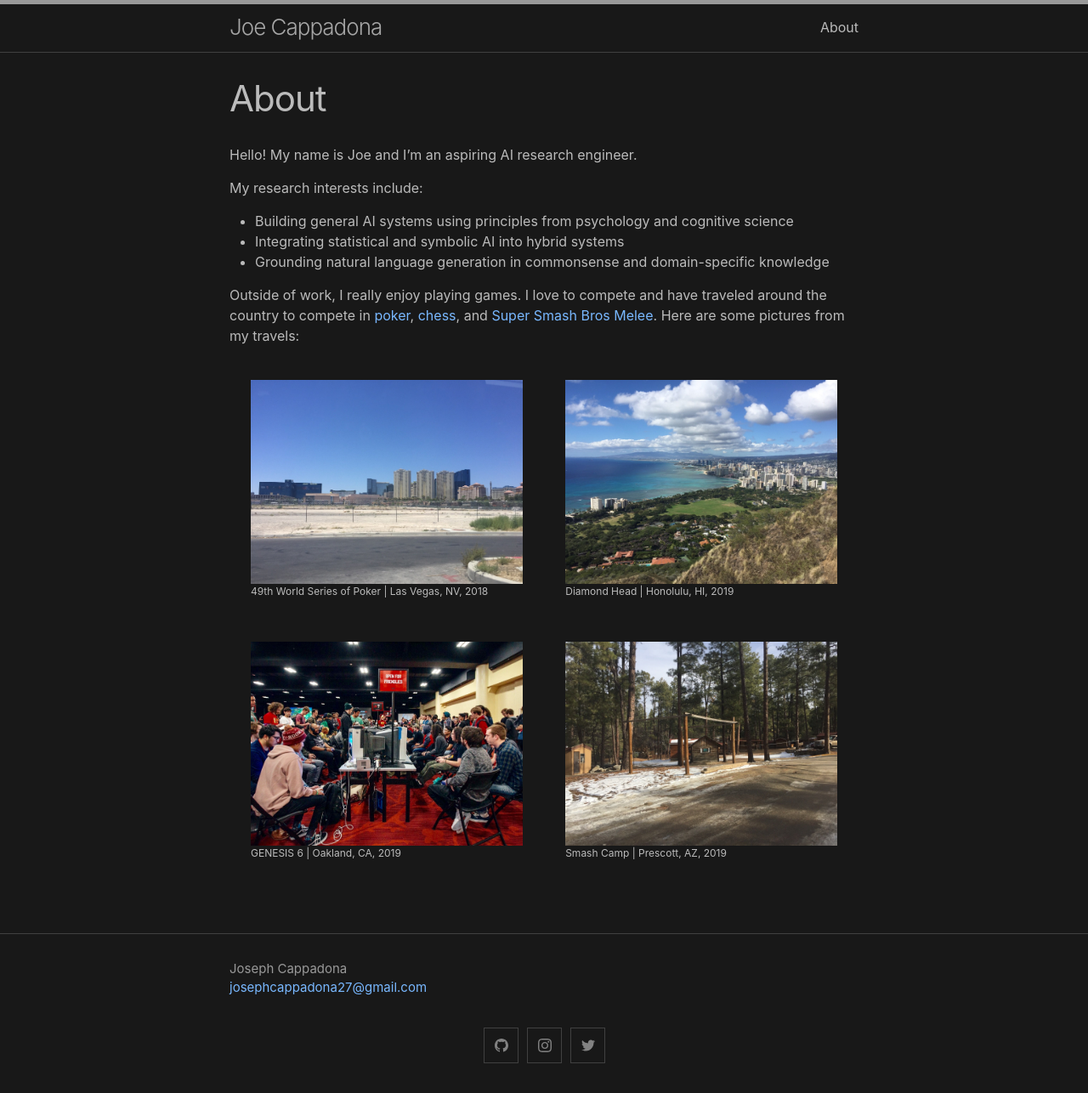
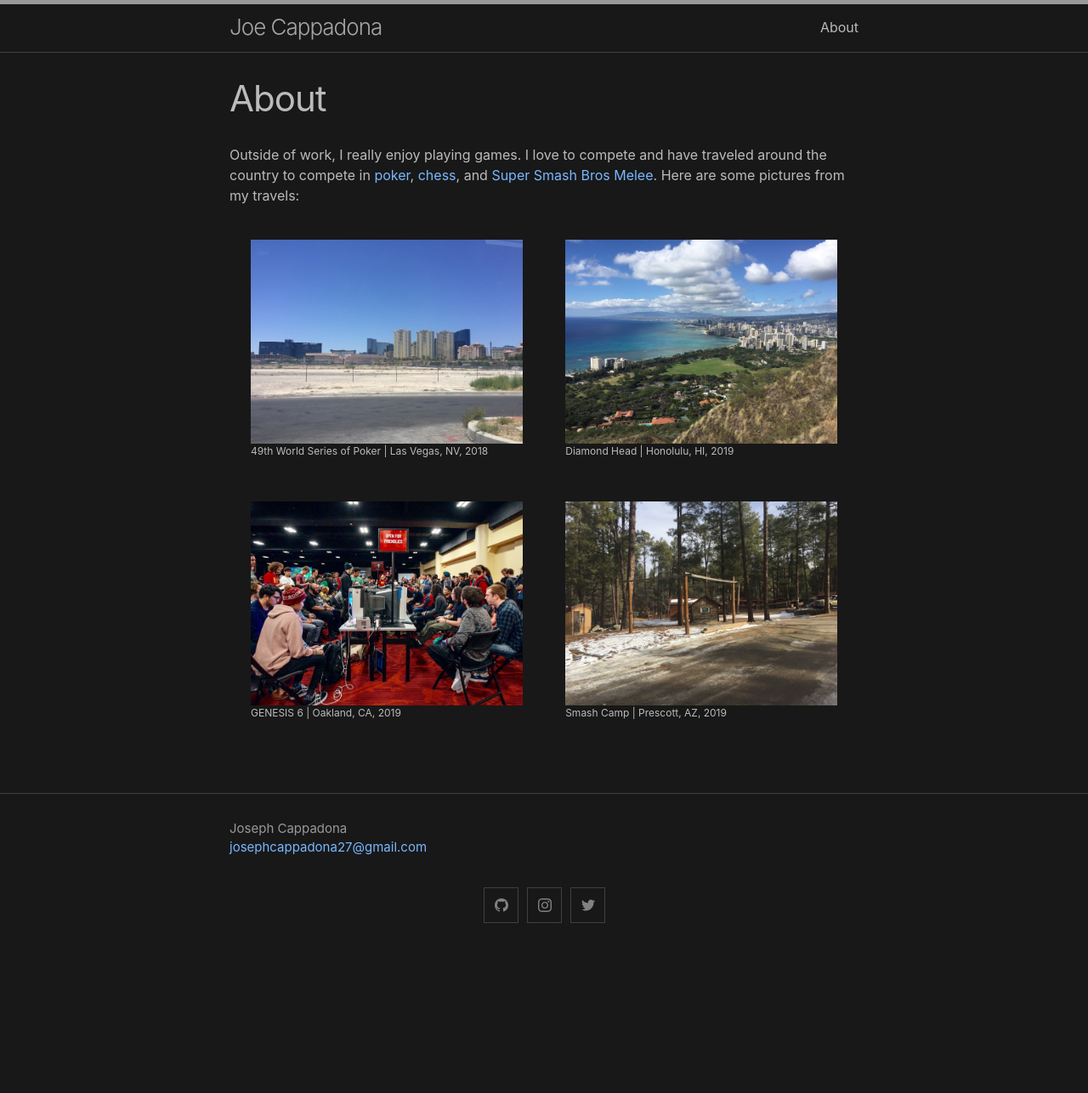
Before and after one commit to josephcappadona/josephcappadona.github.io, a Jekyll site: the page built from about.md, in a window 1280 px wide. Shown: the whole page at 85% size. Built offline with Jekyll 4.4.1, drawn with Linux system fonts in a browser that asks for light colours; after the commit the page ends 1121 px from its top, so only the background shows below that.

Commit message:
Update about.md

```diff
--- a/about.md
+++ b/about.md
@@ -3,13 +3,6 @@ layout: page
 title: About
 permalink: /about/
 ---
-
-Hello! My name is Joe and I'm an aspiring AI research engineer.
-
-My research interests include:
-* Building general AI systems using principles from psychology and cognitive science
-* Integrating statistical and symbolic AI into hybrid systems
-* Grounding natural language generation in commonsense and domain-specific knowledge
 
 Outside of work, I really enjoy playing games. I love to compete and have traveled around the country to compete in [poker](https://pokerdb.thehendonmob.com/player.php?a=r&n=601783), [chess](https://lichess.org/@/seaghost27), and [Super Smash Bros Melee](https://www.youtube.com/watch?v=0VzNTRieZ88). Here are some pictures from my travels:
 
```
